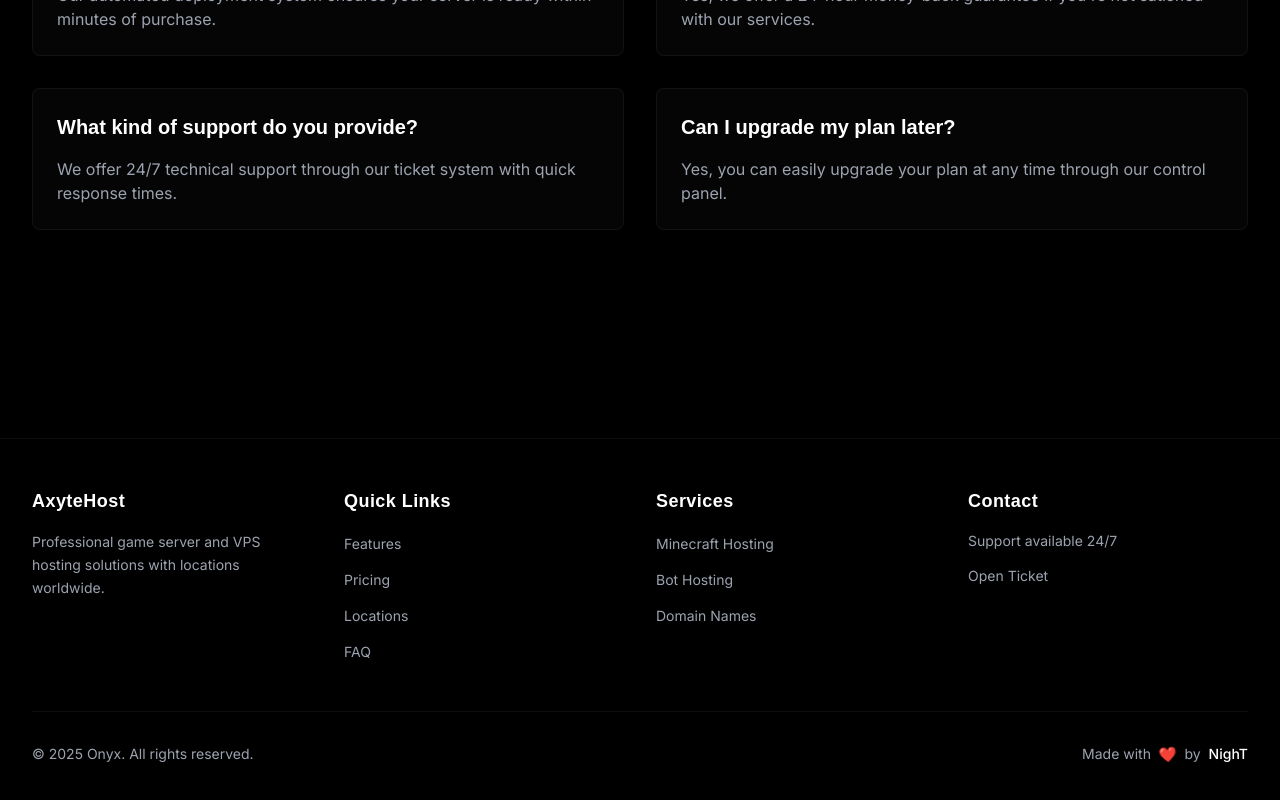
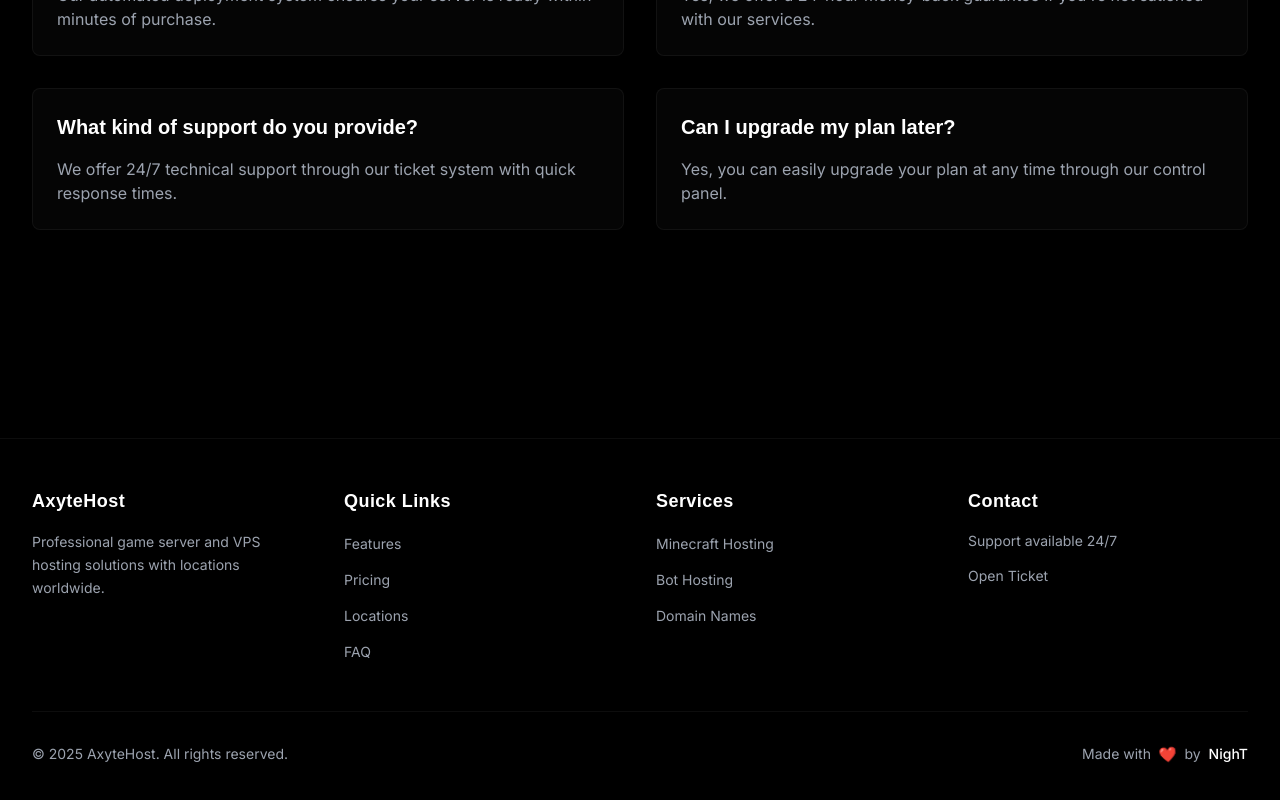
Before and after one commit to AxyteHost/Axyte, a Next.js app: page / in a window 1280 px wide. Shown: the part 5290-6090 px from the top of the page. Built offline with nearby package versions, Linux system fonts and the light colour scheme; a web font is replaced by a local one.

Commit message:
Update Footer.js

```diff
--- a/app/components/Footer.js
+++ b/app/components/Footer.js
@@ -106,7 +106,7 @@ const Footer = () => {
         >
           <div className="flex flex-col md:flex-row justify-between items-center space-y-4 md:space-y-0">
             <motion.p variants={item} className="text-gray-400 text-sm">
-              © {currentYear} Onyx. All rights reserved.
+              © {currentYear} AxyteHost. All rights reserved.
             </motion.p>
             <motion.div
               variants={item}
```
